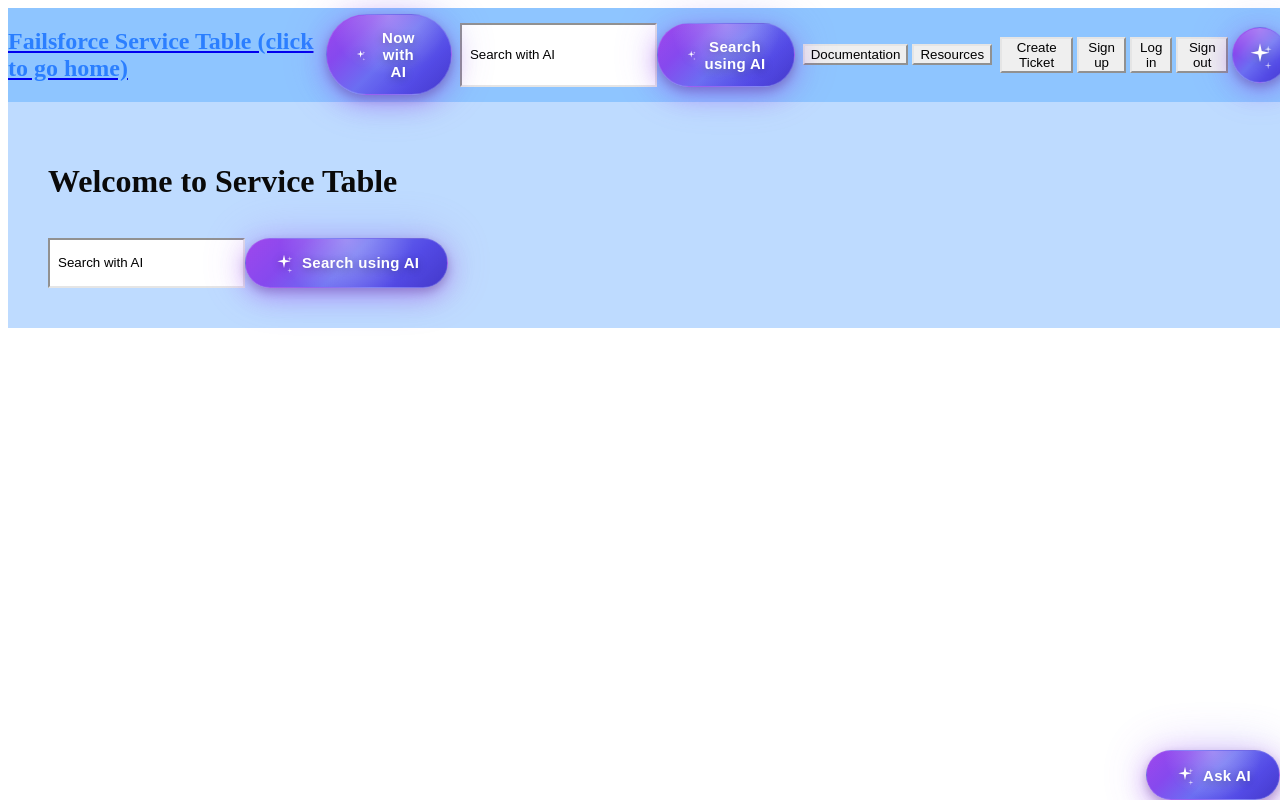
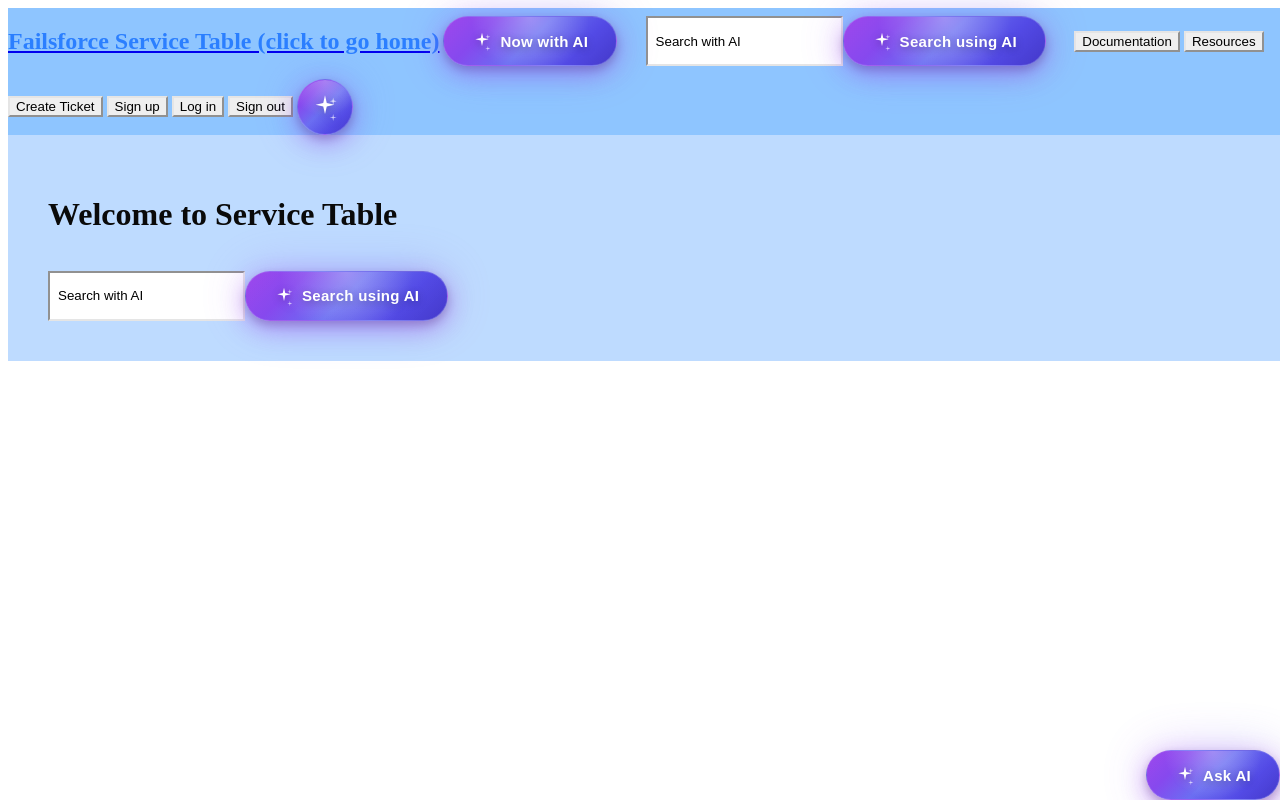
Before and after one commit to ingoau/service-table, a Next.js app: page / in a window 1280 px wide. Shown: the top 800 px of the page. Built offline with nearby package versions, Linux system fonts and the light colour scheme.

Commit message:
allow wrapping

```diff
--- a/components/navbar.tsx
+++ b/components/navbar.tsx
@@ -11,7 +11,7 @@ export default function Navbar() {
 
   return (
     <>
-      <div className="w-screen flex flex-row bg-blue-300 items-center gap-1">
+      <div className="w-screen flex flex-row bg-blue-300 items-center gap-1 flex-wrap">
         {/* eslint-disable-next-line @next/next/no-html-link-for-pages */}
         <a href="/">
           <h2 className="text-blue-500">
```
